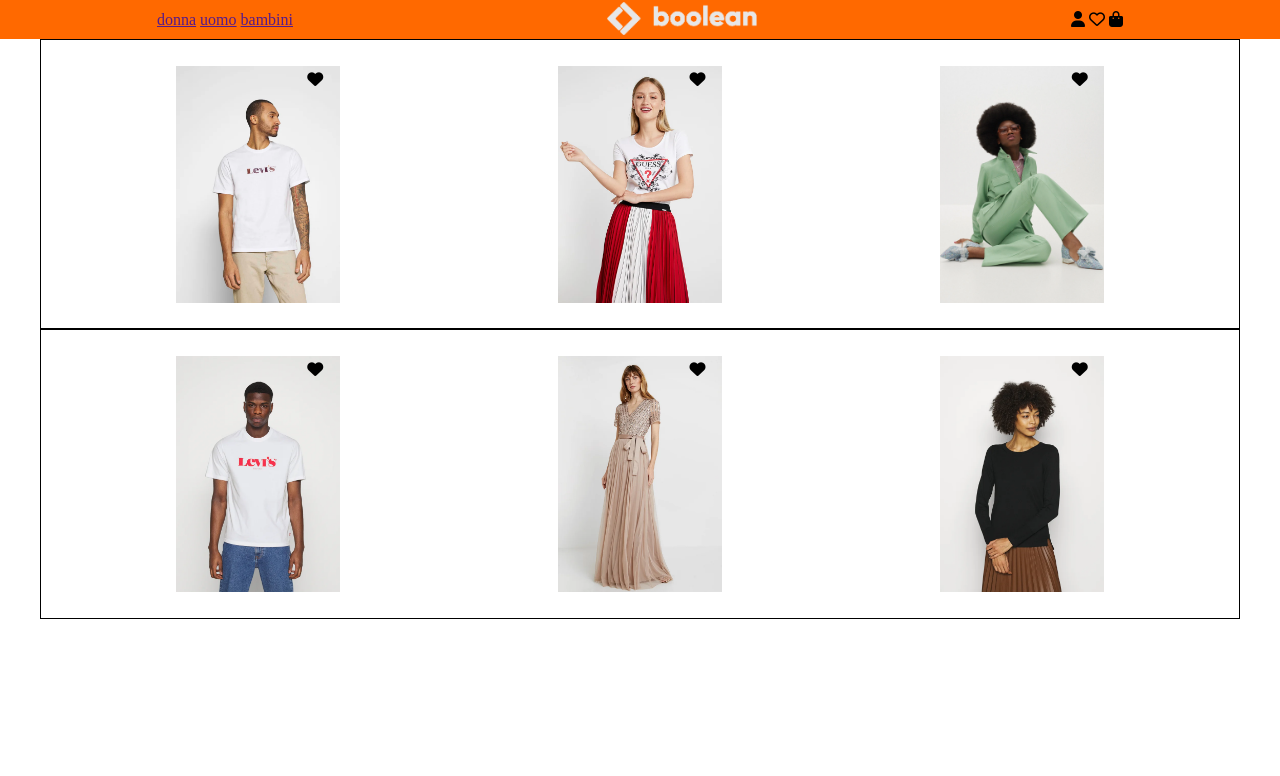
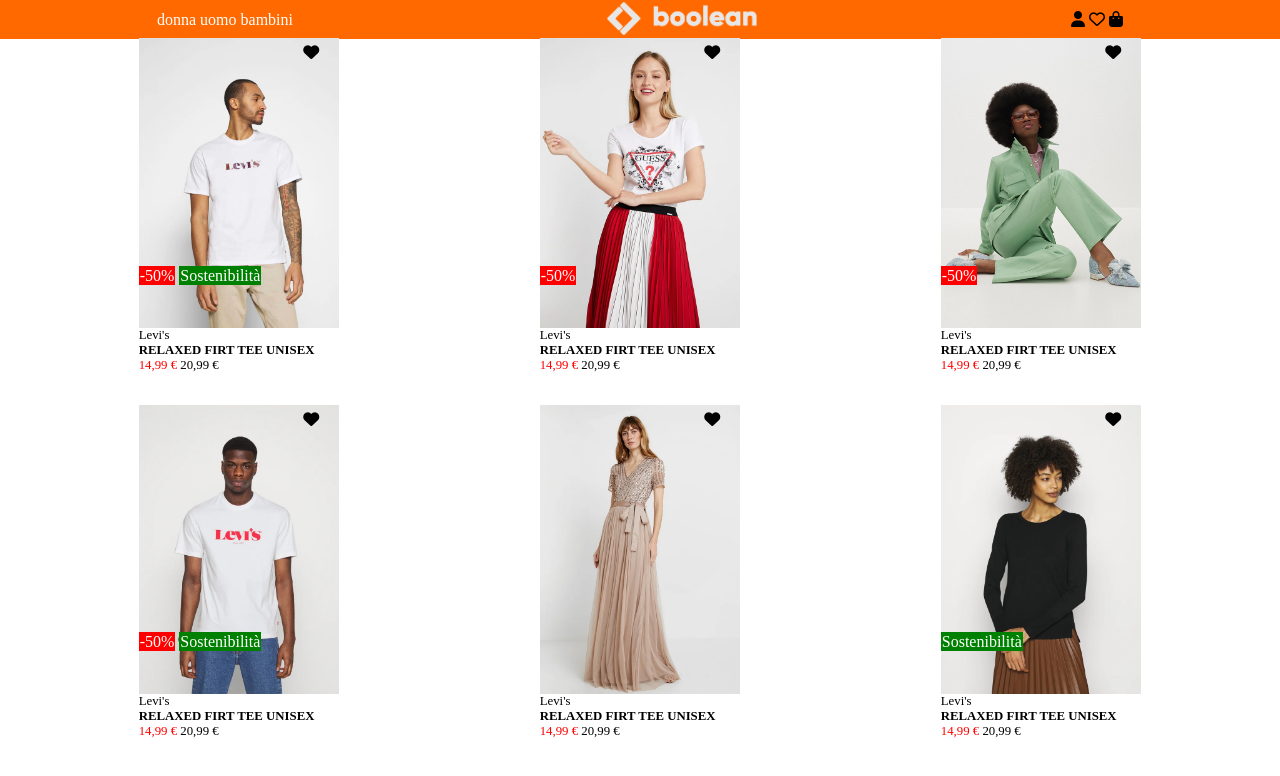
Before and after one commit to MatteoAgu01/html-css-boolando, a plain HTML site: page index.html in a window 1280 px wide. Drawn offline with Linux system fonts and the light colour scheme; files that its build step writes are made by us from their sources.

Commit message:
fix cards

```diff
--- a/css/style.css
+++ b/css/style.css
@@ -3,32 +3,35 @@
      margin: 0;
      padding: 0;
 }
-header{
-     width: 100%;
-     display: flex;
-     background-color: #ff6900;
-     position: fixed;
-     position: relative;
+
+header a{
+     text-decoration: none;
+     color: white;
 }
+header::after{
+}
+
 .logo{
      width: 150px;
      padding-top: 2px;
 }
 
 .orange-fixed{
+     width: 100%;
+     background-color: #ff6900;
      display: flex;
      justify-content: space-around;
      align-items: center;
      align-content: center;
+     position: fixed;
 }
 
 
 .top,
 .bot{
-     border: 1px solid black;
-     max-width: 1200px;
+     max-width: 1400px;
      margin: 0 auto;
-     padding: 2%;
+     padding: 3%;
      display: flex;
      justify-content: space-around;
 }
@@ -59,7 +62,7 @@
 
 .container{
      position: relative;
-     width: calc( 100% / 3.5 );
+     width: calc( 100% / 3 );
 }
 
 .container:hover i{
@@ -72,5 +75,39 @@
 
 picture{
      display: flex;
-     justify-content: center
+     justify-content: center;
 }
+
+.price{
+     position: absolute;
+     bottom: 15%;
+     left: 25%;
+     font-size: 1rem;
+     color: white ;
+}
+
+.eco{
+     background-color: #008000;
+     padding: 1px;
+}
+
+.discount{
+     background-color: red;
+     padding: 1px;
+}
+
+.info{
+     font-size: 0.8rem;
+     position: absolute;
+     left: 25%;
+}
+
+
+.coast{
+     color: red;
+}
+
+.full{
+
+     color: black;
+}
--- a/index.html
+++ b/index.html
@@ -12,13 +12,13 @@
 </head>
 
 <body>
-     <header class="orange-fixed d-flex">
+     <header>
+          <div class="orange-fixed d-flex" >
                <nav class="type" >
                     <a href="">donna</a>
                     <a href="">uomo</a>
                     <a href="">bambini</a>
                </nav>
-          </section>
                <section>
                     <img class="logo" src="./img/boolean-logo.png" alt="">
                </section>
@@ -27,8 +27,9 @@
                     <span><i class="fa-regular fa-heart"></i></span>
                     <span><i class="fa-solid fa-bag-shopping"></i></span>
                </section>
+          </div>
      </header>
-
+     <div></div>
      <main >
           <section class="top">
 
@@ -38,10 +39,21 @@
                          <i class="fa-sharp fa-solid fa-heart"></i>
                     </section>
 
+                    <section class="price">
+                         <span class="discount">-50%</span>
+                         <span class="eco">Sostenibilità</span>
+                    </section>
+
                     <picture >
                          <img class="img-front" src="./img/1.webp" alt="">
                          <img class="img-back" src="./img/1b.webp" alt="">
                     </picture>
+
+                    <section class="info">
+                         <p class="brand">Levi's</p>
+                         <p class="model"><h4>RELAXED FIRT TEE UNISEX</h4></p>
+                         <p class="coast">14,99 &euro; <span class="full">20,99 &euro;</span></p>
+                    </section>
                </section>
 
                <section class="container">
@@ -50,10 +62,20 @@
                          <i class="fa-sharp fa-solid fa-heart"></i>
                     </section>
 
+                    <section class="price">
+                         <span class="discount">-50%</span>
+                    </section>
+
                     <picture>
                          <img class="img-front" src="./img/2.webp" alt="">
                          <img class="img-back" src="./img/2b.webp" alt="">
                     </picture>
+
+                    <section class="info">
+                         <p class="brand">Levi's</p>
+                         <p class="model"><h4>RELAXED FIRT TEE UNISEX</h4></p>
+                         <p class="coast">14,99 &euro; <span class="full">20,99 &euro;</span></p>
+                    </section>
                </section>
 
                <section class="container">
@@ -62,10 +84,20 @@
                          <i class="fa-sharp fa-solid fa-heart"></i>
                     </section>
 
+                    <section class="price">
+                         <span class="discount">-50%</span>
+                    </section>
+
                     <picture>
                          <img class="img-front" src="./img/3.webp" alt="">
                          <img class="img-back" src="./img/3b.webp" alt="">
                     </picture>
+
+                    <section class="info">
+                         <p class="brand">Levi's</p>
+                         <p class="model"><h4>RELAXED FIRT TEE UNISEX</h4></p>
+                         <p class="coast">14,99 &euro; <span class="full">20,99 &euro;</span></p>
+                    </section>
                </section>
           </section>
 
@@ -79,11 +111,21 @@
                               <i class="fa-sharp fa-solid fa-heart"></i>
                          </section>
 
+                         <section class="price">
+                              <span class="discount">-50%</span>
+                              <span class="eco">Sostenibilità</span>
+                         </section>
+
                          <picture>
                               <img class="img-front" src="./img/4.webp" alt="">
                               <img class="img-back" src="./img/4b.webp" alt="">
                          </picture>
 
+                         <section class="info">
+                              <p class="brand">Levi's</p>
+                              <p class="model"><h4>RELAXED FIRT TEE UNISEX</h4></p>
+                              <p class="coast">14,99 &euro; <span class="full">20,99 &euro;</span></p>
+                         </section>
                     </section>
                     <section class="container">
 
@@ -96,6 +138,12 @@
                               <img class="img-back" src="./img/5b.webp" alt="">
                          </picture>
 
+                         <section class="info">
+                              <p class="brand">Levi's</p>
+                              <p class="model"><h4>RELAXED FIRT TEE UNISEX</h4></p>
+                              <p class="coast">14,99 &euro; <span class="full">20,99 &euro;</span></p>
+                         </section>
+
                     </section>
                     <section class="container">
 
@@ -103,10 +151,20 @@
                               <i class="fa-sharp fa-solid fa-heart"></i>
                          </section>
 
+                         <section class="price">
+                              <span class="eco">Sostenibilità</span>
+                         </section>
+
                          <picture>
                               <img class="img-front" src="./img/6.webp" alt="">
                               <img class="img-back" src="./img/6b.webp" alt="">
                          </picture>
+
+                         <section class="info">
+                              <p class="brand">Levi's</p>
+                              <p class="model"><h4>RELAXED FIRT TEE UNISEX</h4></p>
+                              <p class="coast">14,99 &euro; <span class="full">20,99 &euro;</span></p>
+                         </section>
                     </section>
                </section>
           </section>
```
Lines whose indentation alone changed are shown as unchanged.
